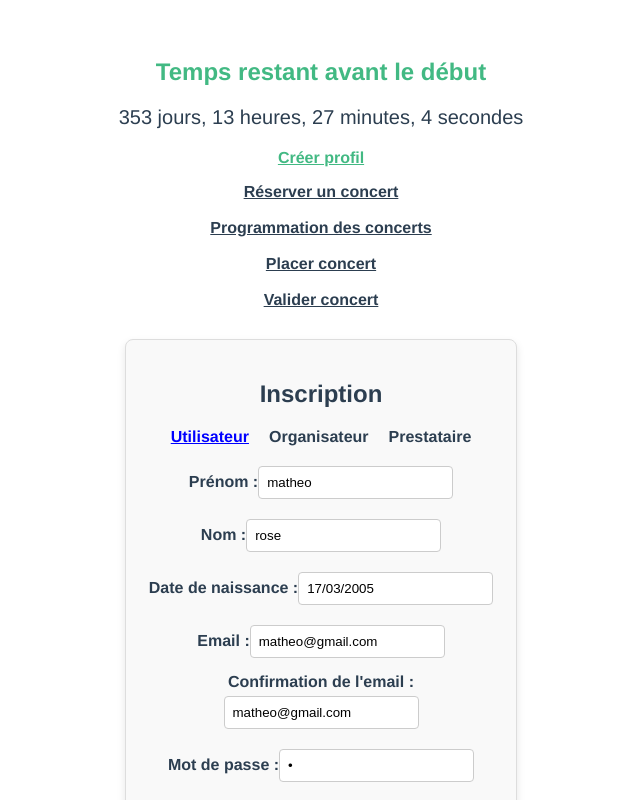
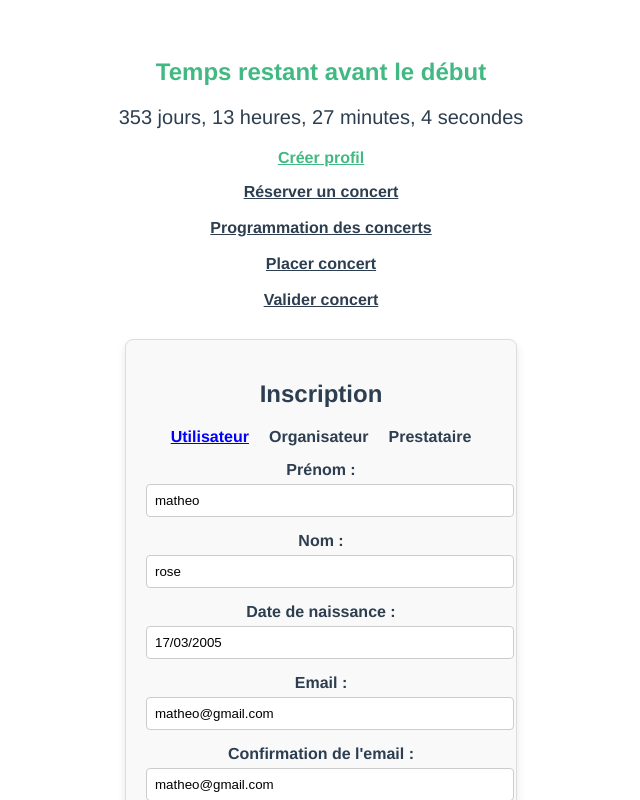
Before and after one commit to Zuuret/SAE-S3-S4_Creepy_Night, a Vue app: page /profil in a window 1280 px wide. Shown: the top 800 px of the page, without its empty margins (319-959 px from the left). Built offline with nearby package versions, Linux system fonts and the light colour scheme.

Commit message:
css matheo changement

```diff
--- a/src/views/CreationProfil.vue
+++ b/src/views/CreationProfil.vue
@@ -154,6 +154,13 @@ export default {
 
 <style scoped>
 
+input {
+  width: 100%;
+  padding: 10px;
+  border: 1px solid #ccc;
+  border-radius: 4px;
+}
+
 .form-container {
   display: flex;
   flex-direction: column;
```
